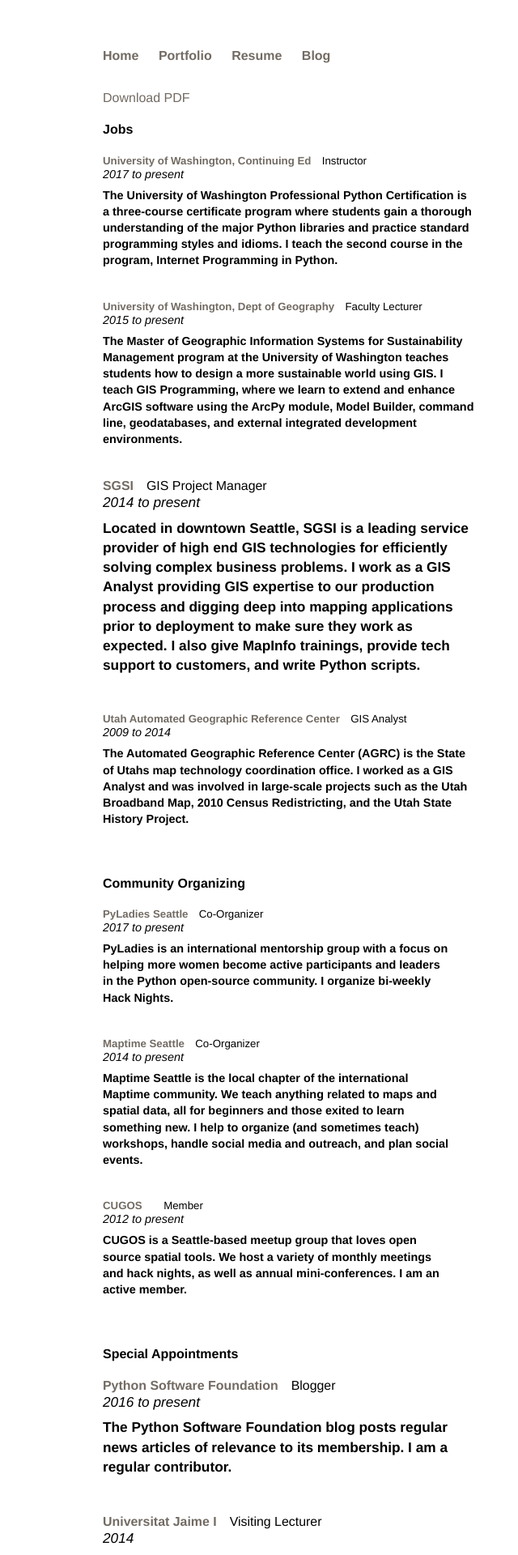
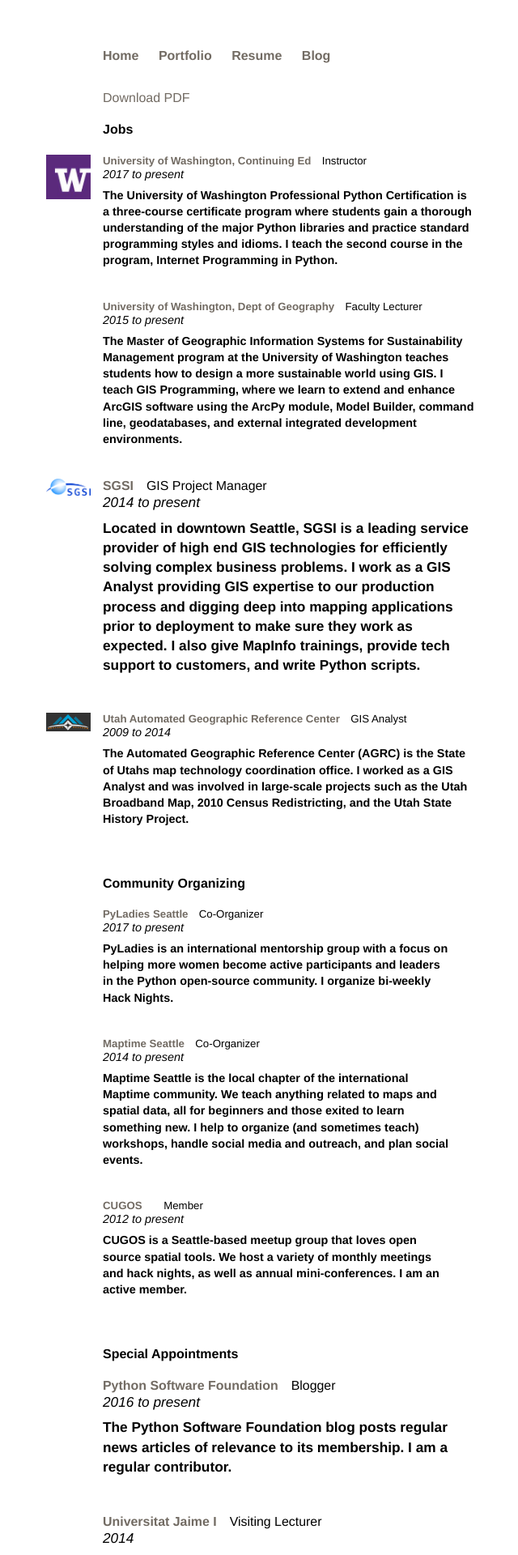
Before and after one commit to christyheaton/christyheaton.github.io, a Jekyll site: the page built from resume/index.html, in a window 1280 px wide. Shown: the top 1920 px of the page at 81% size, without its empty margins (283-923 px from the left). Built offline with Jekyll 4.4.1, drawn with Linux system fonts in a browser that asks for light colours.

Commit message:
trying logos again

```diff
--- a/css/main.css
+++ b/css/main.css
@@ -102,6 +102,7 @@
   font-size: 0.9em;
   margin: 0.5em 0;
   line-height: 1.4em;
+  font-style: normal;
 }
 
 .resume_list {
--- a/resume/index.html
+++ b/resume/index.html
@@ -16,6 +16,7 @@
   <h4>Jobs</h4>
 
   	<div class="resume_item cf ">
+	  <div class="resume_logo"><img src="/images/uw_logo.jpg"></div>
       <h5 class="resume_header"><a href="https://www.pce.uw.edu/certificates/python-programming">University of Washington, Continuing Ed</a><span class="resume_title">Instructor</span></h5>
       <span class="resume_timeline">2017 to present</span>
       <h5 class="resume_description">The University of Washington Professional Python Certification is a three-course certificate program where students gain a thorough understanding of the major Python libraries and practice standard programming styles and idioms. I teach the second course in the program, Internet Programming in Python.</h5>
@@ -28,12 +29,14 @@
     </div>
 
 	<div class="resume_item cf resume_item_large">
+	  <div class="resume_logo"><img src="/images/sgsi_logo.png"></div>
       <h5 class="resume_header"><a href="http://sgsi.com">SGSI</a><span class="resume_title">GIS Project Manager</span></h5>
       <span class="resume_timeline">2014 to present</span>
       <h5 class="resume_description">Located in downtown Seattle, SGSI is a leading service provider of high end GIS technologies for efficiently solving complex business problems. I work as a GIS Analyst providing GIS expertise to our production process and digging deep into mapping applications prior to deployment to make sure they work as expected. I also give MapInfo trainings, provide tech support to customers, and write Python scripts.</h5>
     </div>
 
     <div class="resume_item cf ">
+	  <div class="resume_logo"><img src="/images/agrc_logo.PNG"></div>
       <h5 class="resume_header"><a href="http://gis.utah.gov">Utah Automated Geographic Reference Center</a><span class="resume_title">GIS Analyst</span></h5>
       <span class="resume_timeline">2009 to 2014</span>
       <h5 class="resume_description">The Automated Geographic Reference Center (AGRC) is the State of Utahs map technology coordination office. I worked as a GIS Analyst and was involved in large-scale projects such as the Utah Broadband Map, 2010 Census Redistricting, and the Utah State History Project.</h5>
```
Also changed, not shown: images/sgsi_logo.png, images/uji_logo.png.
